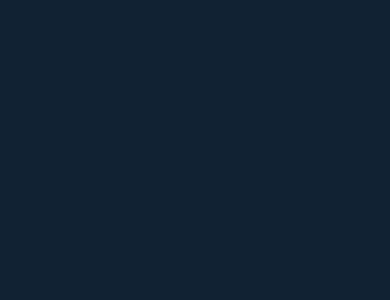
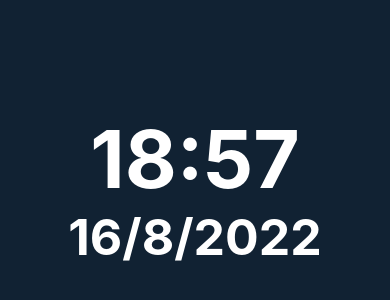
Before and after one commit to AndreaBorg217/Clock, a React Native app: screen / in a window 390 px wide. Shown: the part 234-534 px from the top of the page. Built offline with nearby package versions, Linux system fonts and the light colour scheme.

Commit message:
finished 24hr time and date

```diff
--- a/App.js
+++ b/App.js
@@ -7,15 +7,51 @@
  * @flow strict-local
  */
 
-import React, {useState, useEffect, useRef} from 'react';
-import {View, StyleSheet} from 'react-native';
+import React, {useState, useEffect, useMemo} from 'react';
+import {View, StyleSheet, Text} from 'react-native';
 
 
 
 const App = () => {
+  const [time, setTime] = useState();
+  const [date, setDate] = useState();
+  const [secHand, setSecHand] = useState();
+  const [minuteHand, setMinuteHand] = useState();
+  const [hourHand, setHourHand] = useState();
+
+  useEffect(() => {
+    setInterval(() => {
+      let timestamp = new Date()
+
+      let hours = timestamp.getHours();
+      let minutes = timestamp.getMinutes();
+      let seconds = timestamp.getSeconds();
+      let day = timestamp.getDate();
+      let month = timestamp.getMonth() + 1;
+      let year = timestamp.getFullYear();
+
+      setTime(hours + ':' + minutes)
+
+      setSecHand(seconds * 6)
+      setMinuteHand((seconds / 60) * 6)
+      setHourHand((seconds / 60) * 0.5)
+
+      setDate(day + '/' + month + '/' + year)
+    }, 1000);
+
+  }, [])
+
 
   return (
     <View style={styles.container}>
+      <Text style = {styles.time}>{time}</Text>
+
+
+
+
+
+
+      <Text style = {styles.date}>{date}</Text>
     </View>
   );
 };
@@ -25,8 +61,20 @@ const styles = StyleSheet.create({
     width: '100%',
     height: '100%',
     flex: 1,
-    backgroundColor: '#123'
+    backgroundColor: '#123',
+    alignItems: 'center',
+    justifyContent: 'center'
   },
+  time:{
+    color: 'white',
+    fontSize: 80,
+    fontWeight: 'bold'
+  },
+  date:{
+    color: 'white',
+    fontSize: 50,
+    fontWeight: 'bold'
+  }
 });
 
 export default App;
```
